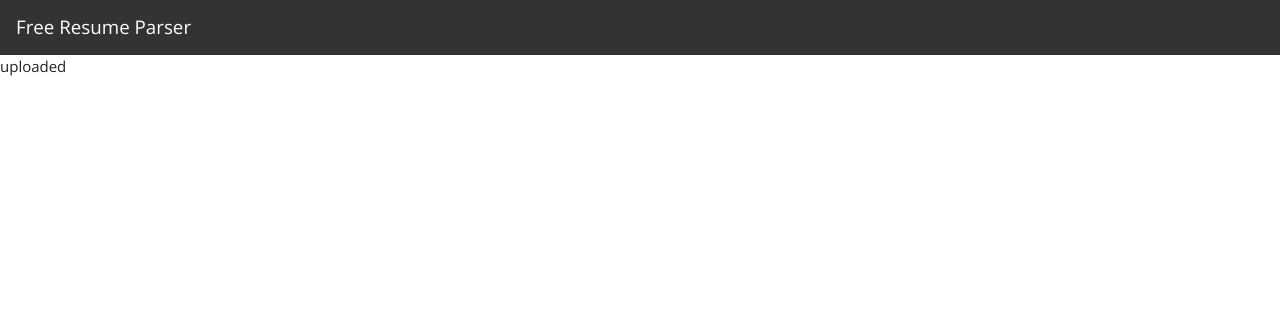
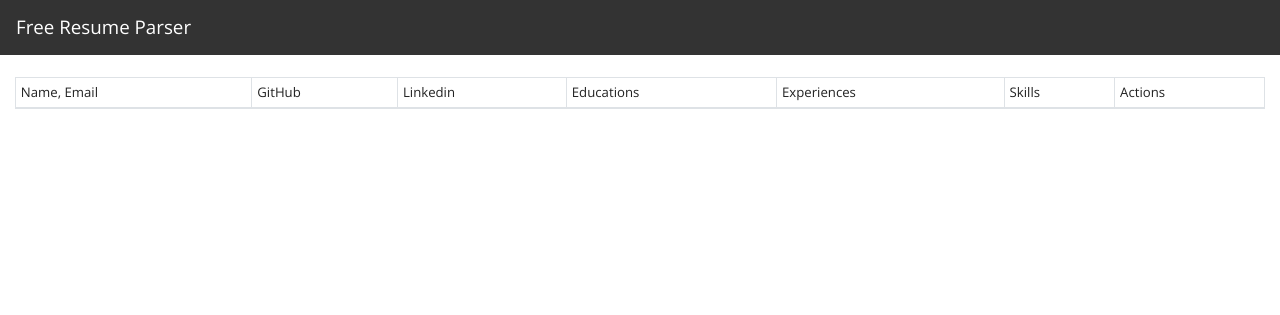
Before and after one commit to alex-nexus/resume-parser, a Flask app: template resume_parser/templates/uploaded.html in a window 1280 px wide. Shown: the top 315 px of the page. Run offline with Flask 2, Linux system fonts and the light colour scheme; the template is opened without the code that fills it, so the values that code supplies are empty; some libraries are stand-ins or nearby versions.

Commit message:
uploaded table

```diff
--- a/resume_parser/templates/index.html
+++ b/resume_parser/templates/index.html
@@ -25,7 +25,6 @@
       </form>
     </div>
   </div>
-
 </div>
 
 {% endblock %}
--- a/resume_parser/templates/uploaded.html
+++ b/resume_parser/templates/uploaded.html
@@ -1,7 +1,57 @@
 {% extends "layout.html" %}
 
 {% block body %}
-<div>
-  uploaded
+
+<div class="container-fluid">
+  <br>
+  <div class="row">
+    <div class="col-lg-12 col-md-12">
+      <table class="table table-bordered table-sm table-hover">
+        <thead class="thead-dark">
+          <tr>
+            <td>Name, Email</td>
+            <td>GitHub</td>
+            <td>Linkedin</td>
+            <td>Educations</td>
+            <td>Experiences</td>
+            <td>Skills</td>
+            <td>Actions</td>
+          </tr>
+        </thead>
+        <tbody>
+          {% for resume in resumes %}
+            <tr>
+              <td>
+                <div>{{ resume['name'] }}</div>
+                <div>{{ resume['email'] }}</div>
+              </td>
+              <td>{{ resume['github_url'] }}</td>
+              <td>{{ resume['linkedin_url'] }}</td>
+              <td>
+                <ul>
+                {% for education in resume['educations'] %}
+                  <li>{{ education }}</li>
+                {% endfor %}
+                </ul>
+              </td>
+              <td>
+                <ul>
+                {% for experience in resume['experiences'] %}
+                  <li>{{ experience }}</li>
+                {% endfor %}
+                </ul>
+              </td>
+              <td>
+                {% for skill in resume['skills'] %}
+                  <h5><span class="badge badge-info">{{ skill }}</span></h5>
+                {% endfor %}
+              </td>
+              <td></td>
+            </tr>
+          {% endfor %}
+        </tbody>
+      </table>
+    </div>
+  </div>
 </div>
 {% endblock %}
```
Also changed, not shown: resume_parser/app.py (+4 -4 lines), resume_parser/convert.py (+5 -5 lines), resume_parser/resume_parser.py (+7 -5 lines).
